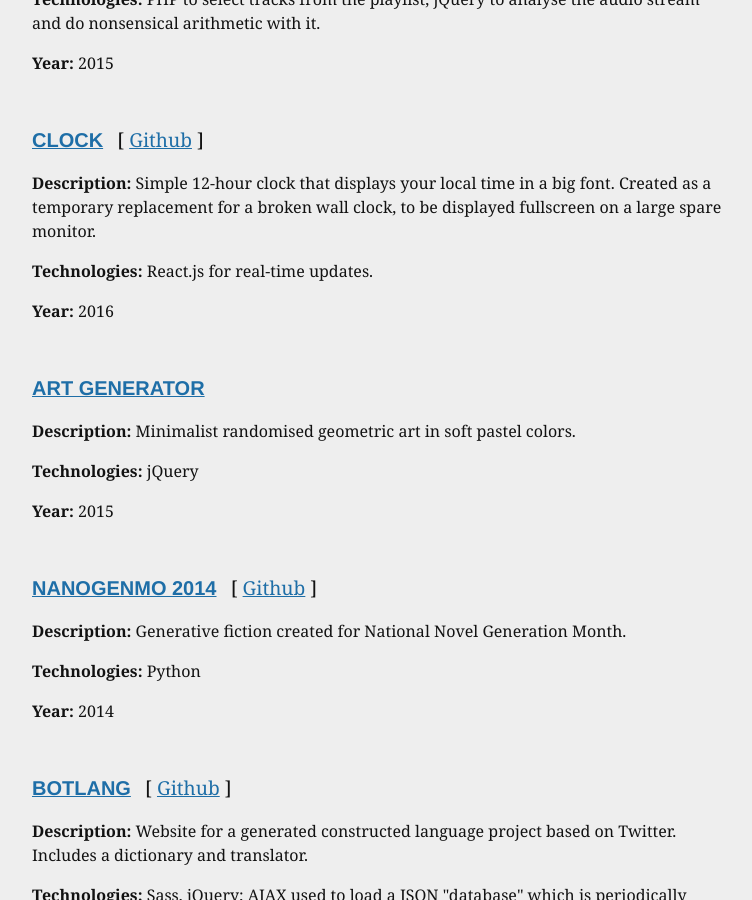
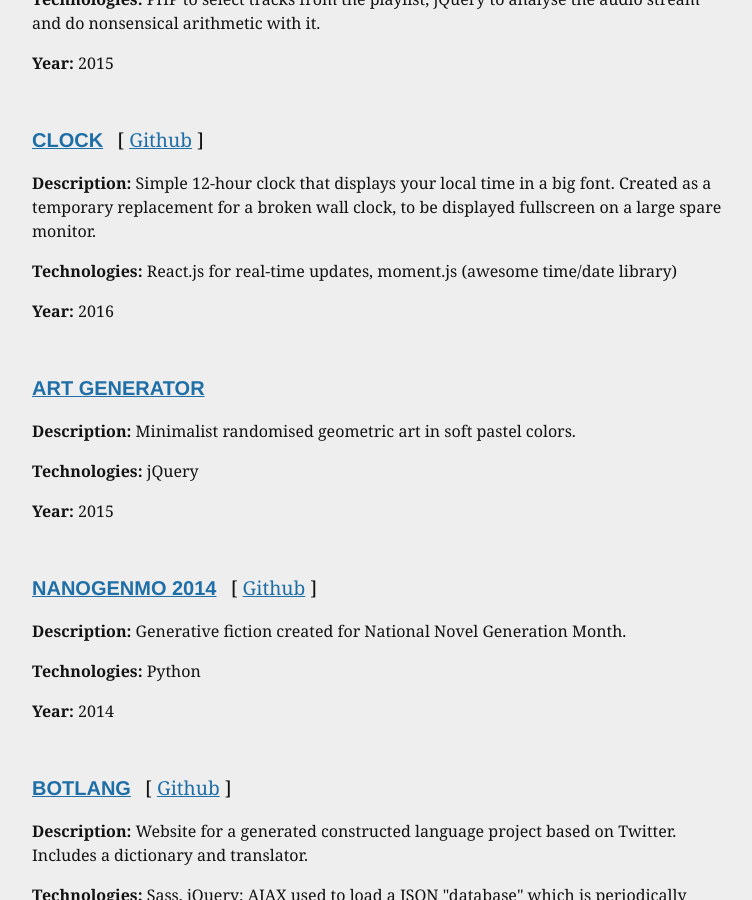
Before and after one commit to d-baker/dreadedvariable-homepage, a Jekyll site: the page built from index.html, in a window 1280 px wide and 900 px high, scrolled down 1161 px. Shown: the whole window, without its empty margins (258-1010 px from the left). Built offline with Jekyll 4.4.1, drawn with Linux system fonts in a browser that asks for light colours; comment, search, counter and statistics services are not loaded.

Commit message:
update technology info for clock project

```diff
--- a/_data/links.yml
+++ b/_data/links.yml
@@ -30,7 +30,7 @@ Personal art projects:
     url: http://dreadedvariable.xyz/portfolio/react-clock
     github: https://github.com/d-baker/react-clock
     description: Simple 12-hour clock that displays your local time in a big font. Created as a temporary replacement for a broken wall clock, to be displayed fullscreen on a large spare monitor.
-    technologies: React.js for real-time updates.
+    technologies: React.js for real-time updates, moment.js (awesome time/date library)
     year: 2016
     todos:
 
```
